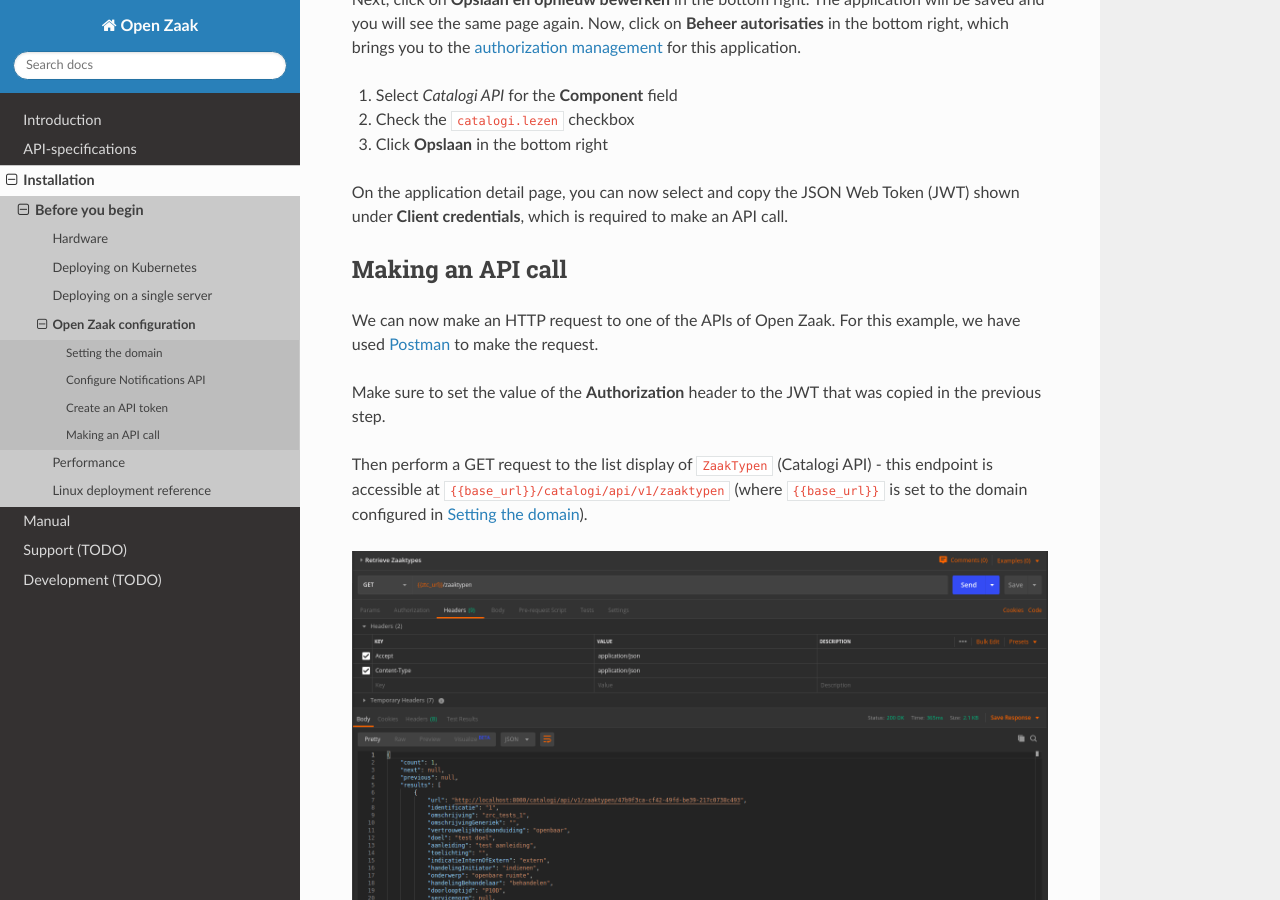
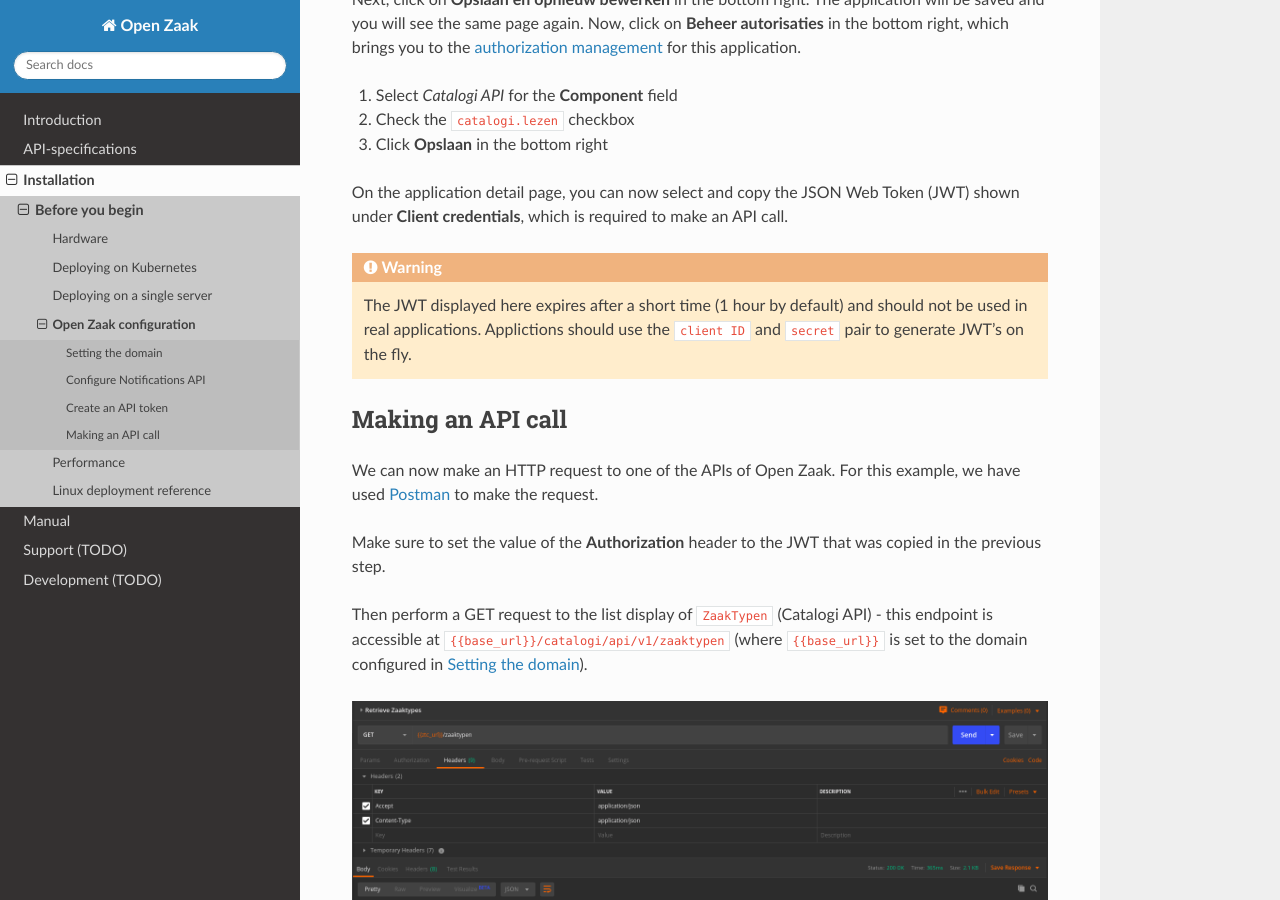
Before and after one commit to open-zaak/open-zaak, a Sphinx documentation site: the page built from docs/installation/configuration.rst, in a window 1280 px wide and 900 px high, scrolled down 1068 px. Built offline with Sphinx 7.4.7 and the Read the Docs theme 2.0.0, drawn with Linux system fonts in a browser that asks for light colours.

Commit message:
:ok_hand: Add warnings as remarked by Joeri

```diff
--- a/docs/installation/configuration.rst
+++ b/docs/installation/configuration.rst
@@ -62,6 +62,11 @@
 On the application detail page, you can now select and copy the JSON Web Token (JWT)
 shown under **Client credentials**, which is required to make an API call.
 
+.. warning::
+   The JWT displayed here expires after a short time (1 hour by default) and should not
+   be used in real applications. Applictions should use the ``client ID`` and ``secret``
+   pair to generate JWT's on the fly.
+
 Making an API call
 ==================
 
```
